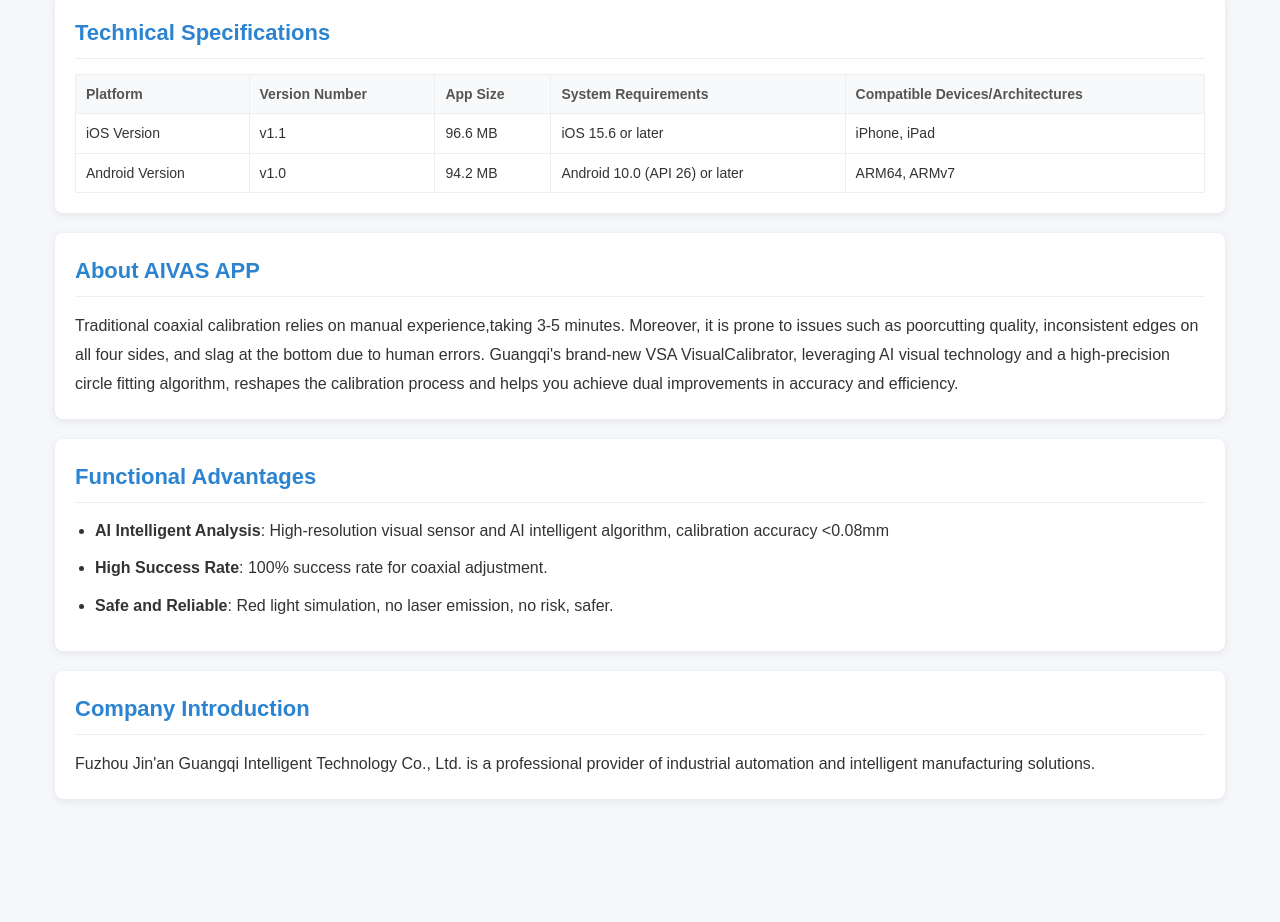
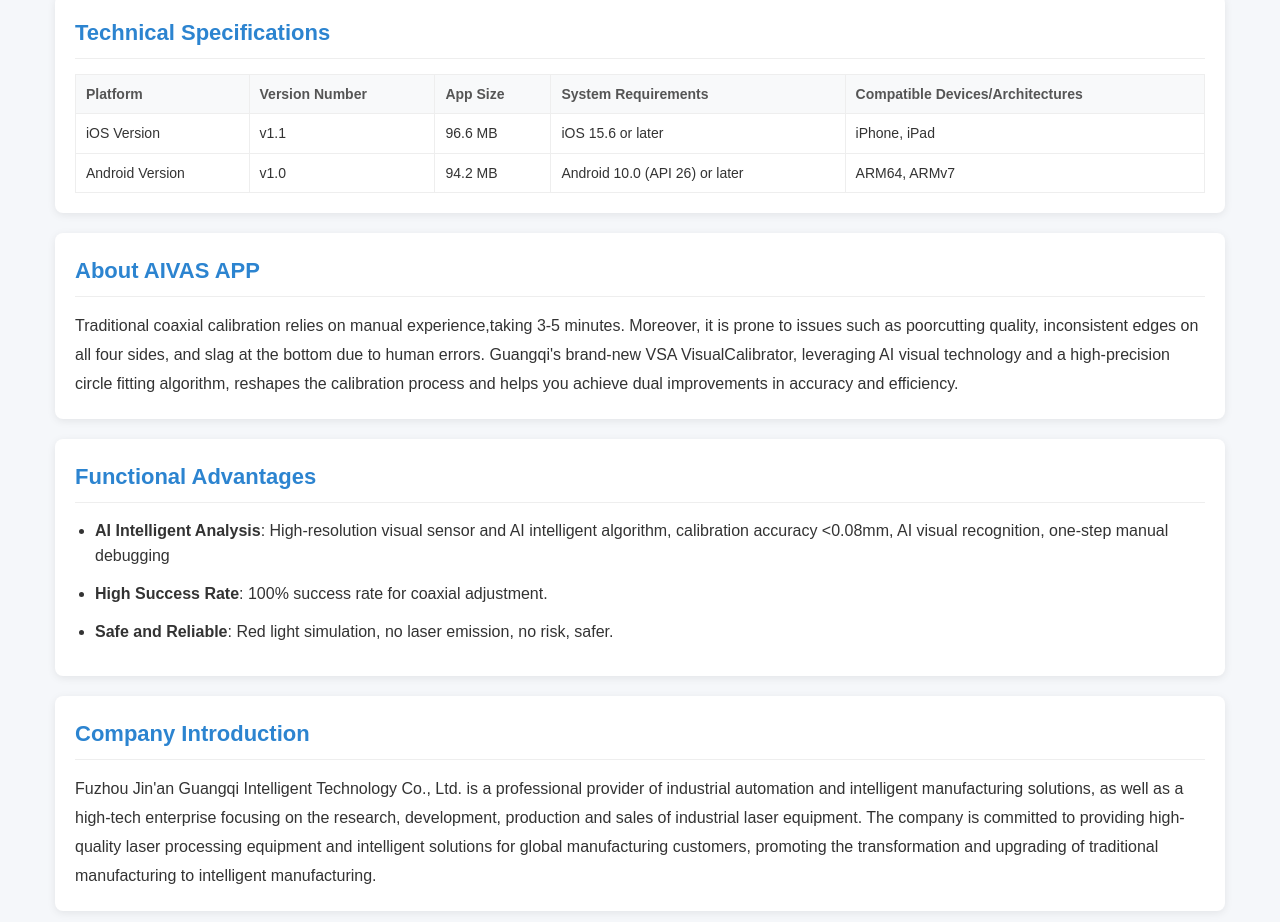
Before and after one commit to jiudehaoma/aivas, a plain HTML site: page index.html in a window 1280 px wide. Shown: the part 484-1406 px from the top of the page. Before the commit the page ends 1318 px from the top, so only its background shows below. Drawn offline with Linux system fonts and the light colour scheme.

Commit message:
Update index.html

```diff
--- a/index.html
+++ b/index.html
@@ -341,12 +341,12 @@
                 tableContent4: "ARM64, ARMv7",
                 intro1: "Traditional coaxial calibration relies on manual experience,taking 3-5 minutes. Moreover, it is prone to issues such as poorcutting quality, inconsistent edges on all four sides, and slag at the bottom due to human errors. Guangqi's brand-new VSA VisualCalibrator, leveraging AI visual technology and a high-precision circle fitting algorithm, reshapes the calibration process and helps you achieve dual improvements in accuracy and efficiency.",
                 featureTitle1: "AI Intelligent Analysis",
-                featureContent1: "High-resolution visual sensor and AI intelligent algorithm, calibration accuracy <0.08mm",
+                featureContent1: "High-resolution visual sensor and AI intelligent algorithm, calibration accuracy <0.08mm, AI visual recognition, one-step manual debugging",
                 featureTitle2: "High Success Rate",
                 featureContent2: "100% success rate for coaxial adjustment.",
                 featureTitle3: "Safe and Reliable",
                 featureContent3: "Red light simulation, no laser emission, no risk, safer.",
-                intro2: "Fuzhou Jin'an Guangqi Intelligent Technology Co., Ltd. is a professional provider of industrial automation and intelligent manufacturing solutions.",
+                intro2: "Fuzhou Jin'an Guangqi Intelligent Technology Co., Ltd. is a professional provider of industrial automation and intelligent manufacturing solutions, as well as a high-tech enterprise focusing on the research, development, production and sales of industrial laser equipment. The company is committed to providing high-quality laser processing equipment and intelligent solutions for global manufacturing customers, promoting the transformation and upgrading of traditional manufacturing to intelligent manufacturing.",
                 wechatTip1: "Please click the top-right <i class='fas fa-ellipsis-v'></i> icon",
                 wechatTip2: "Select 'Open in default browser' to download the app"
             },
@@ -375,14 +375,14 @@
                 tableContent2: "iPhone、iPad",
                 tableContent3: "Android 10.0 (API 26) 或更高版本",
                 tableContent4: "ARM64, ARMv7",
-                intro1: "传统同轴校准依赖人工经验，耗时3-5分钟，且易因人为误差导致边缘切割质量差，四边不一致，底部熔渣等问题。",
+                intro1: "传统同轴校准依赖人工经验，耗时3-5分钟，且易因人为误差导致边，缘切割质量差，四边不一致，底部熔渣等问题。光启全新AIVSA视觉校准仪，依托AI视觉技术+高精度圆拟合算法，重塑校准流程，为您实现精度与效率的双重突破。",
                 featureTitle1: "AI智能分析",
-                featureContent1: "高分辨率视觉传感器与AI智能算法，校准精度<0.08mm",
+                featureContent1: "高分辨率视觉传感器与AI智能算法，校准精度<0.08mm，AI视觉识别,手动调试一步到位",
                 featureTitle2: "高成功率",
                 featureContent2: "同轴调整成功率100%。",
                 featureTitle3: "安全可靠",
                 featureContent3: "红光模拟，免射激光，无风险，更安全。",
-                intro2: "福州晋安光启智能科技有限公司是专业的工业自动化和智能制造解决方案提供商。",
+                intro2: "福州晋安光启智能科技有限公司是专业的工业自动化和智能制造解决方案提供商，同时也是一家专注于工业激光设备研发、生产和销售的高新技术企业。公司致力于为全球制造业客户提供高品质的激光加工设备和智能化解决方案，推动传统制造业向智能制造转型升级。",
                 wechatTip1: "请点击右上角 <i class='fas fa-ellipsis-v'></i> 图标",
                 wechatTip2: "选择「在默认浏览器中打开」以下载应用"
             }
```
